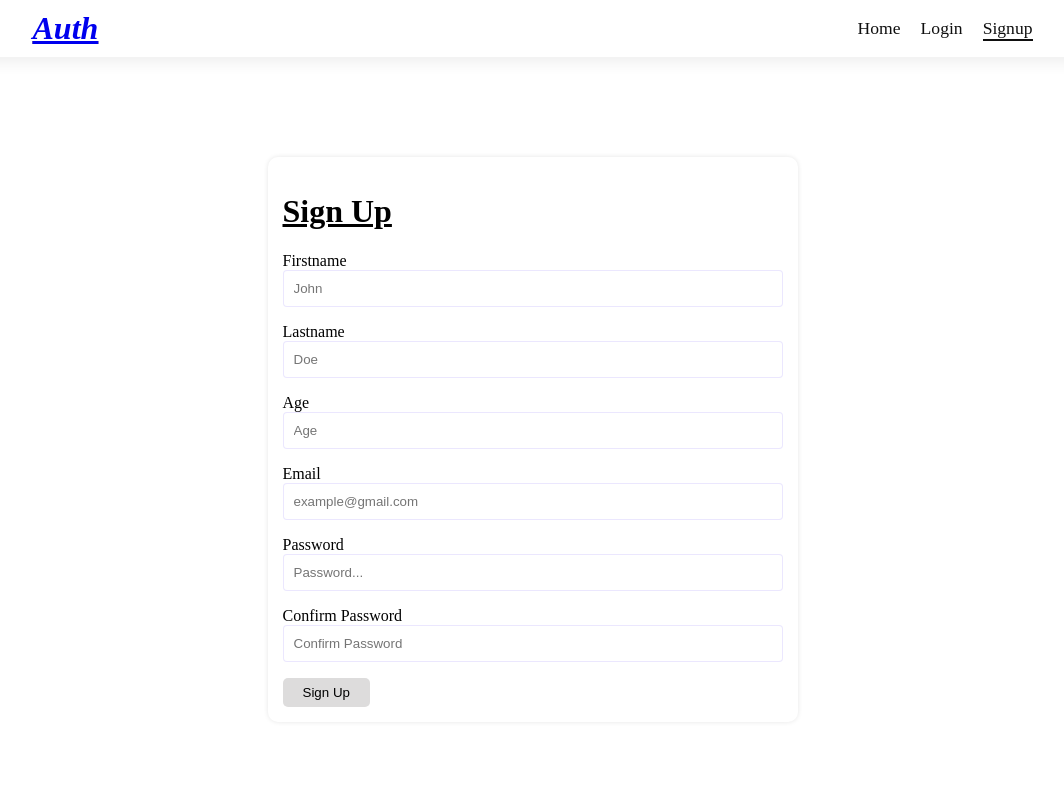
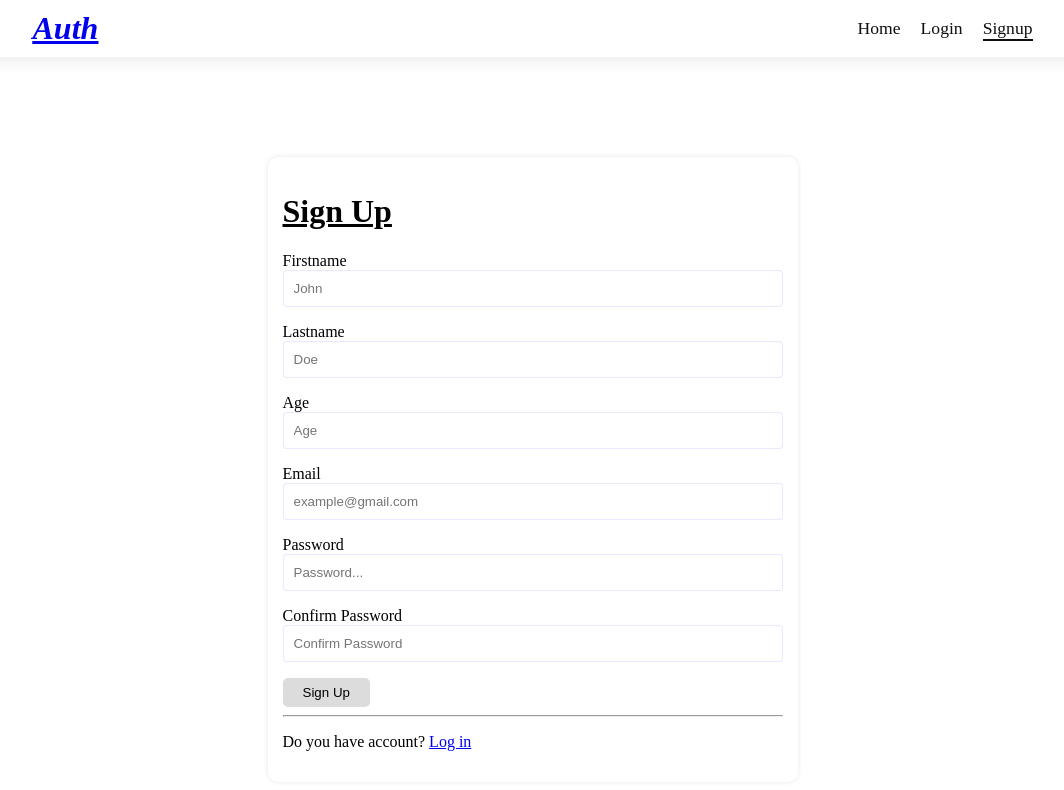
Before and after one commit to GuramiDavitadze/authentication_app, a React app in the folder frontend/: page /signup in a window 1280 px wide. Shown: the top 790 px of the page, without its empty margins (100-1164 px from the left). Built offline with nearby package versions, Linux system fonts and the light colour scheme; no server answers; the HTML template or start-up script is replaced by a standard one.

Commit message:
changing pages between login and signup

```diff
--- a/frontend/src/pages/authentication/Login/Login.tsx
+++ b/frontend/src/pages/authentication/Login/Login.tsx
@@ -6,6 +6,7 @@
 import Button from "../Components/AuthButton/Button.styles";
 import { useAuthUser } from "src/hooks/ApiHooks";
 import { useQueryClient } from "@tanstack/react-query";
+import { Link } from "react-router-dom";
 const Login = () => {
   const { mutate: userAuthMutate, isPending } = useAuthUser();
   const queryClient = useQueryClient();
@@ -53,6 +54,10 @@
             Sign In
           </Button>
         </form>
+        <hr />
+        <p className="no-account">
+          No account? <Link to="/signup">Sign Up</Link>
+        </p>
       </AuthLayout>
     </div>
   );
--- a/frontend/src/pages/authentication/Signup/Signup.tsx
+++ b/frontend/src/pages/authentication/Signup/Signup.tsx
@@ -5,6 +5,7 @@
 import Input from "src/components/Input/Input";
 import Button from "../Components/AuthButton/Button.styles";
 import { useCreateUser } from "src/hooks/ApiHooks";
+import { Link } from "react-router-dom";
 const Signup = () => {
   const { mutate: mutateCreateUser } = useCreateUser();
   const {
@@ -64,6 +65,10 @@
         />
         <Button type="submit">Sign Up</Button>
       </form>
+      <hr />
+      <p className="no-account">
+        Do you have account? <Link to="/login">Log in</Link>
+      </p>
     </AuthLayout>
   );
 };
```
